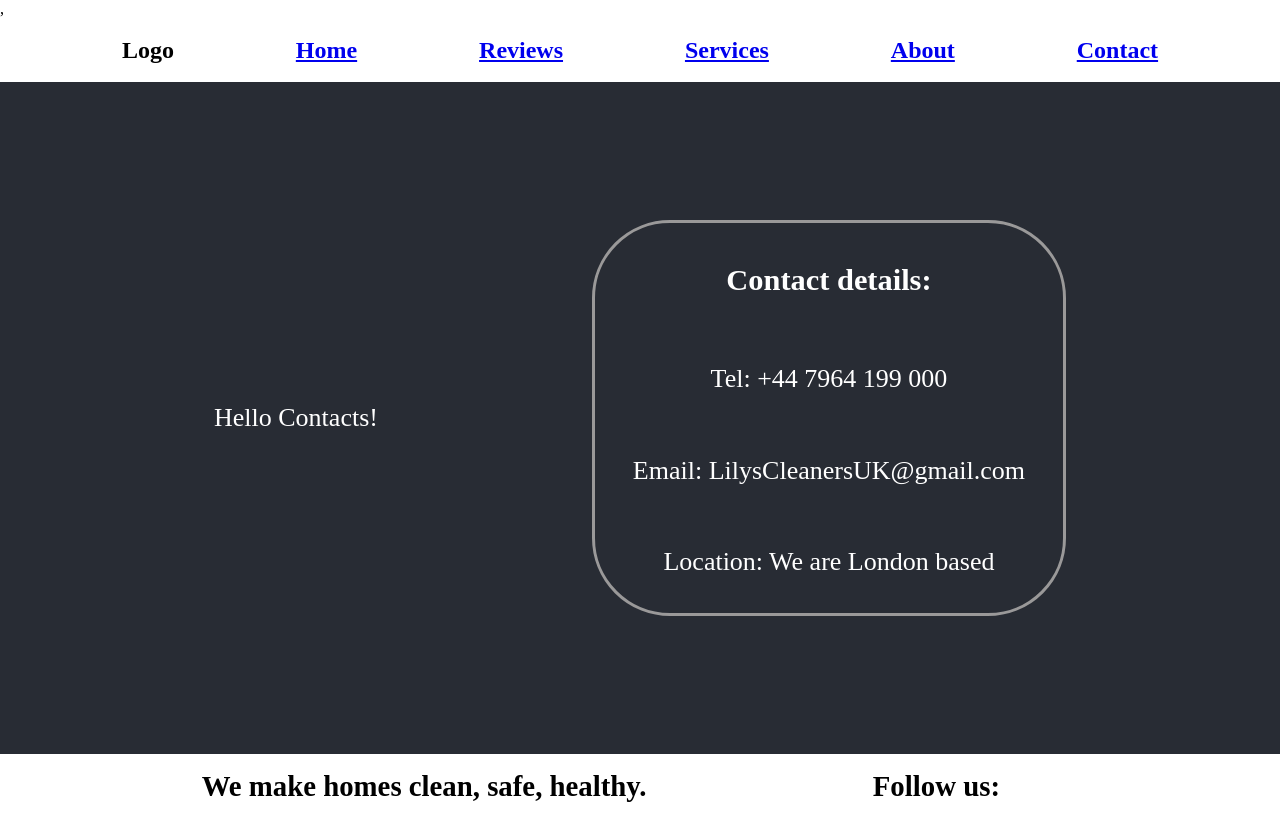
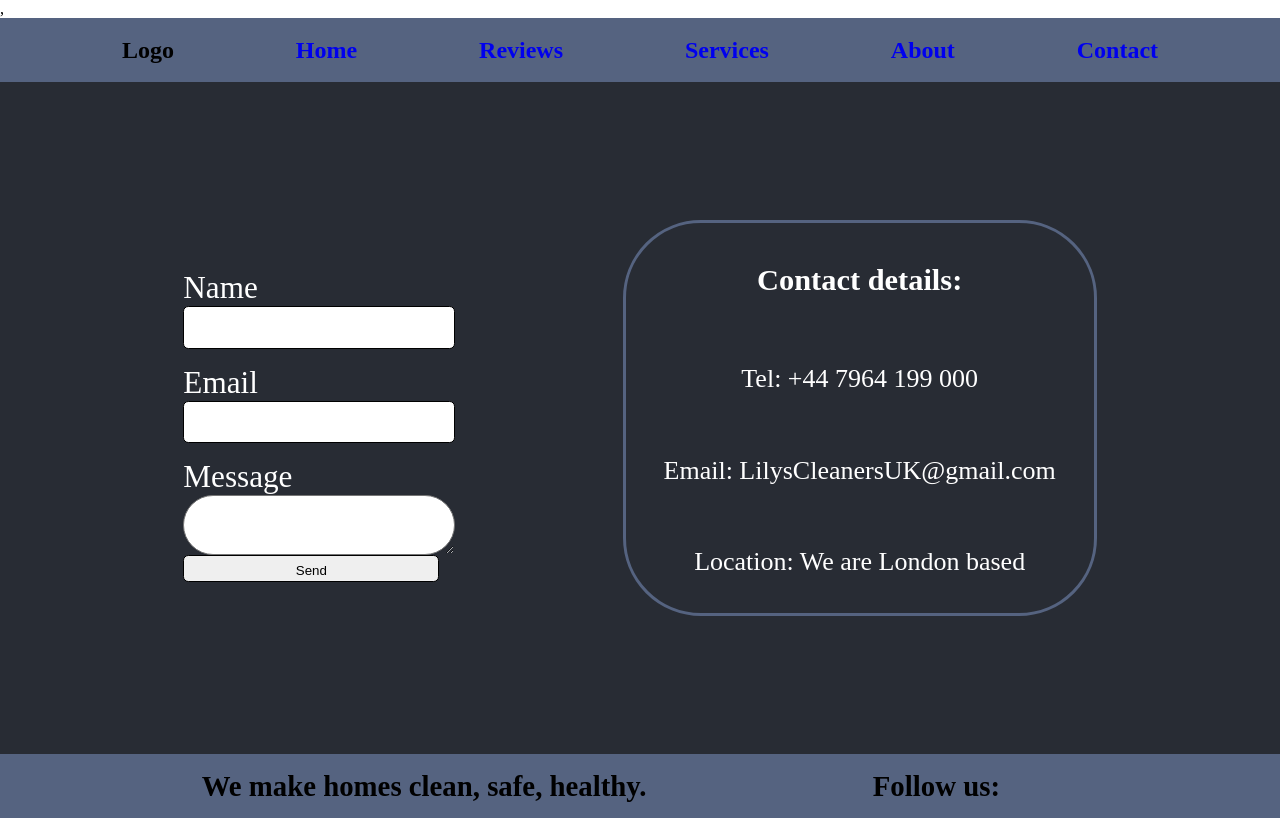
Before and after one commit to BAZBOT123/Cleaning-Website, a React (Create React App) app: page /contact in a window 1280 px wide. Built offline with nearby package versions, Linux system fonts and the light colour scheme; no server answers; some icons are missing.

Commit message:
added messaging system on the contact us page

```diff
--- a/package.json
+++ b/package.json
@@ -3,6 +3,7 @@
   "version": "0.1.0",
   "private": true,
   "dependencies": {
+    "@emailjs/browser": "^3.6.2",
     "react": "^18.2.0",
     "react-dom": "^18.2.0",
     "react-router-dom": "^6.3.0",
--- a/src/App.css
+++ b/src/App.css
@@ -27,6 +27,12 @@
   justify-content: space-evenly;
   align-items: center;
   flex-direction: row;
+  background-color: #556380;
+  color: black;
+}
+
+.navbar a {
+  text-decoration: none;
 }
 
 .App-header {
@@ -48,10 +54,12 @@
   align-items: center;
   flex-direction: row;
   font-size: 1em;
+  background-color: #556380;
 }
 
 .App-footer h1 {
   font-size: 1.8em;
+  color: black;
 }
 
 
--- a/src/components/About.js
+++ b/src/components/About.js
@@ -1,7 +1,8 @@
 import '../App.css';
 import './about.css';
 import { Link } from "react-router-dom"
-import { ReactComponent as InstgramSvg } from '../assets/instagram-brands.svg';
+import { ReactComponent as InstgramSvg }  from '../assets/instagram-brands.svg';
+
 
 
 
--- a/src/components/Contact.css
+++ b/src/components/Contact.css
@@ -11,16 +11,60 @@
 }
 
 
-
 .contact-right-contents {
     display: flex;
   text-align: center;
   justify-content: space-evenly;
   align-items: center;
   flex-direction: column;
-    border: .15em solid rgb(154, 153, 153);
+    border: .15em solid #556380;
     border-radius: 3em;
     height: 15em;
     width: 18em;
 
 }
+form {
+    display: flex;
+    align-items: flex-start;
+    flex-direction: column;
+    width: 100%;
+    font-size: 1.2em;
+}
+
+  input {
+width: 100%;
+height: 2em;
+padding: 7px;
+outline: none;
+border-radius: .4em;
+border: 1px solid black;
+
+  }
+
+
+  textarea {
+    max-width: 100%;
+    min-width: 100%;
+    max-height: 100%;
+    min-height: 100%;
+    width: 100%;
+    padding: 7px;
+    outline: none;
+    border-radius: 3em;
+    font-size: .6em;
+
+  }
+
+  label {
+    margin-top: 1rem;
+  }
+
+  input [type="subject"]{
+    margin-top: 2rem;
+    cursor: pointer;
+    background: rgb(249, 105, 14);
+    color: white;
+    border: none;
+
+
+  }
--- a/src/components/Contact.js
+++ b/src/components/Contact.js
@@ -2,9 +2,30 @@
 import { Link } from "react-router-dom"
 import { ReactComponent as InstgramSvg } from '../assets/instagram-brands.svg';
 
+import React, { useRef } from 'react';
+import emailjs from '@emailjs/browser';
+
+export default function Contact() {
+
+    const form = useRef();
+
+  const sendEmail = (e) => {
+    e.preventDefault();
+
+    emailjs.sendForm('service_bbagh2c', 'template_7axl7ze', form.current, '4xogIVTSnDeEZmRRM')
+      .then((result) => {
+          console.log(result.text);
+          alert('Message sent!')
+      }, (error) => {
+          console.log(error.text);
+      });
+  };
 
 
-export default function Contact() {
+
+
+
+
     return (
         <div className="App">
 
@@ -31,7 +52,21 @@
             </nav>
 
             <main className="Contacts-main">
-                <div className="contact-left-contents">Hello Contacts!</div>
+                <div className="contact-left-contents">
+
+                <form ref={form} onSubmit={sendEmail}>
+      <label>Name</label>
+      <input type="text" name="user_name" />
+      <label>Email</label>
+      <input type="email" name="user_email" />
+      <label>Message</label>
+      <textarea name="message" />
+      <input type="submit" value="Send" />
+    </form>
+
+                </div>
+
+
                 <div className="contact-right-contents">
                     <h3>Contact details:</h3>
                     <p>Tel: +44 7964 199 000</p>
--- a/src/components/about.css
+++ b/src/components/about.css
@@ -25,16 +25,3 @@
   color: rgb(204, 204, 204);
   text-decoration: none;
 }
-
-.follow-us{
-  display: flex;
-  text-align: center;
-  justify-content: space-evenly;
-  align-items: center;
-  flex-direction: row;
-  width: 8em;
-}
-
-svg {
-  height: 1.8em;
-}
```
Also changed, not shown: 1 other file (tests, documents, lock files or other folders).
